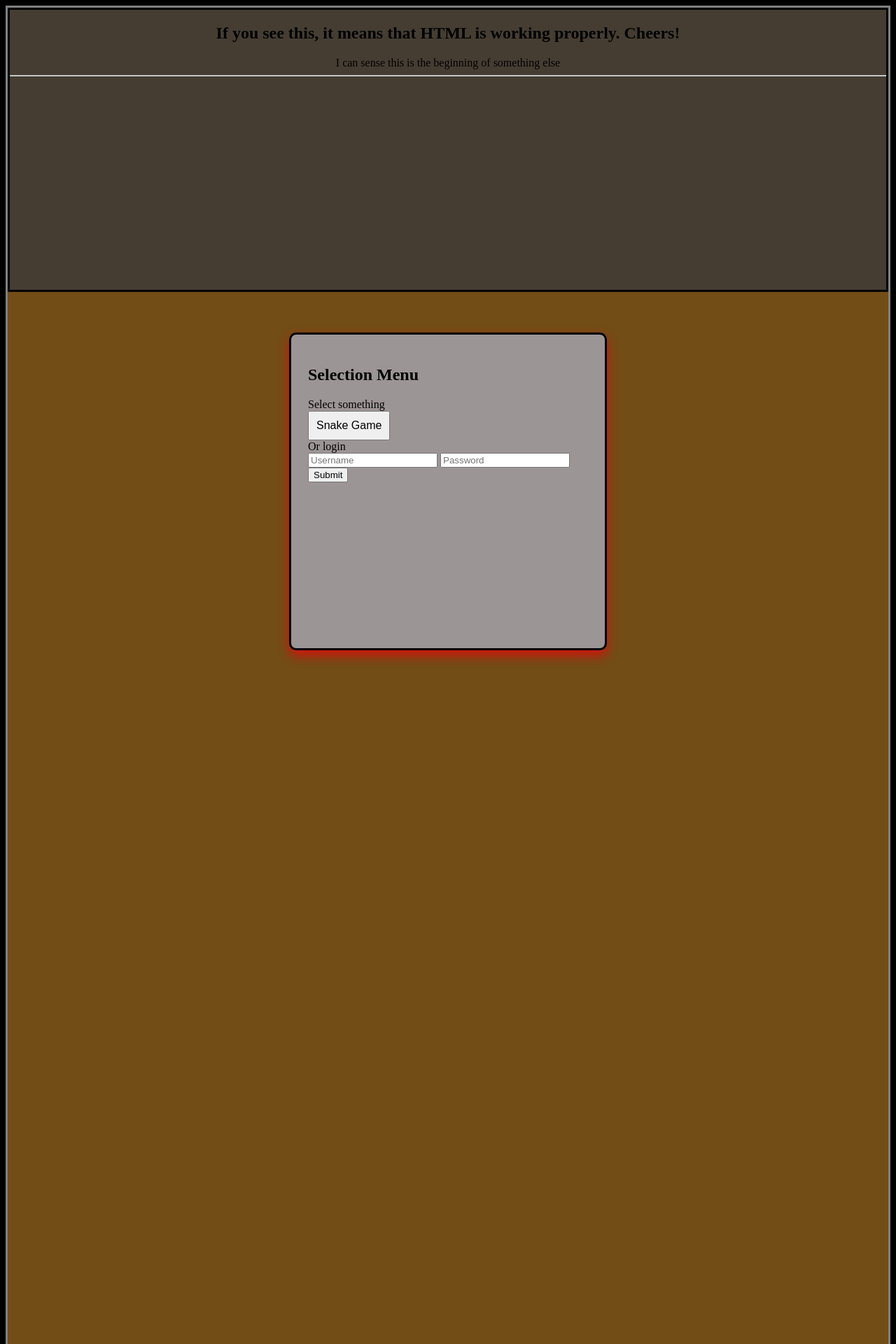
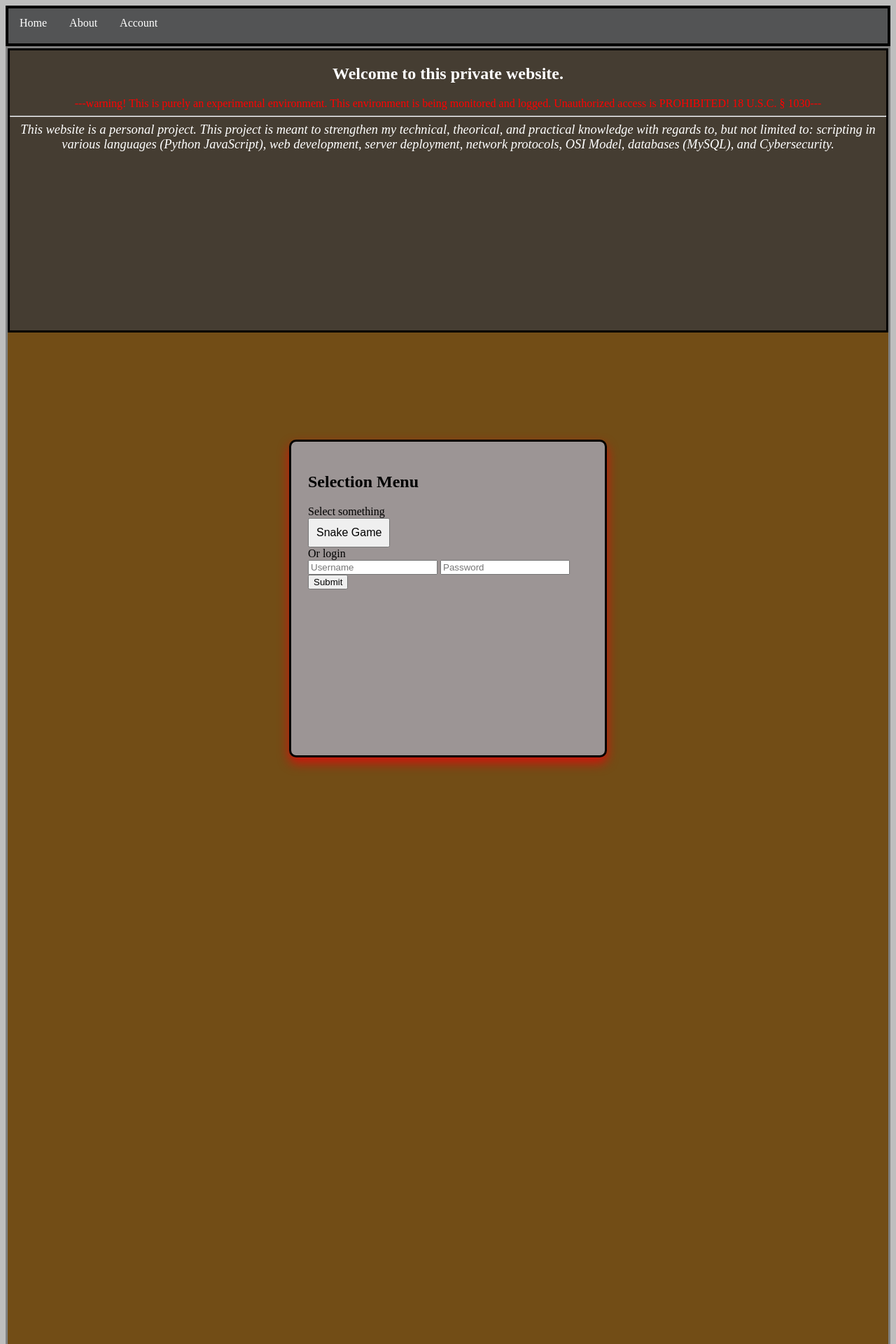
Before and after one commit to SacredDen19/Personal-Site-Project, a Flask app: page / in a window 1280 px wide. Shown: the top 1920 px of the page at 70% size. Run offline with Flask 3, Linux system fonts and the light colour scheme.

Commit message:
Added a nav bar to the web page. Also added the base html template that will be used across the site.

```diff
--- a/static/stylesheets/landing_page.css
+++ b/static/stylesheets/landing_page.css
@@ -1,5 +1,37 @@
 body {
-    background-color: black;
+    background-color: rgb(190, 190, 190);
+}
+.nav-bar-header {
+    position: sticky;
+    top: 0;
+    overflow: visible;
+    z-index: 1000; /*Puts header above all other elements*/
+    width: auto;
+    height: 50px;
+    background-color: rgba(83, 84, 85, 1);
+    border: 4px solid black;
+
+}
+.nav-bar-ul {
+    list-style: none; /*Removes the dot list*/
+    margin: 0;
+    padding: 0;
+    border-radius: 1rem;
+    /*These are needed so the nav items are aligned with the top left borders*/
+}
+.nav-bar-item {
+    float: left;
+}
+.nav-item {
+    color: rgb(255, 255, 255);
+    text-align: center;
+    text-decoration: none;
+    display: block;
+    padding: 12px 16px;
+    background-color: rgba(83, 84, 85, 0.80);
+}
+.nav-item:hover {
+    background-color: rgba(70, 70, 70, 0.9);
 }
 .main-content {
     display: grid;
@@ -7,10 +39,12 @@ body {
     grid-column: 1;
     overflow: auto;
     align-items: top;
-    height: 2000px;
+    height: 4000px;
     border: 3px solid gray;
     background-color: rgb(114, 77, 22);
 }
+
+
 
 #WelcomeMenuDiv {
     grid-column: 1;
@@ -43,7 +77,7 @@ body {
     position: relative;
     max-width: 400px;
     height: 400px;
-    top: -50%;
+    top: -70%;
     margin: 0 auto; /*centers section horizontally*/
     background-color: #9c9595;
     border: 3.5px solid black;
@@ -53,16 +87,18 @@ body {
 }
 
 
+#WelcomeHeader {
+    color: white;
+}
+#WelcomeParagraph {
+    color: red;
+}
+#description {
+    color: white;
+    font-style: italic;
+    font-size: 115%;
+}
 
-#ComingSoon {
-    left: -120px;
-}
-#user_Name {
-    left: -120px;
-}
-#user_Pass {
-    left: -120px;
-}
 #SnakeGameButton {
     padding: 10px;
     font-size: 1rem;
--- a/templates/index.html
+++ b/templates/index.html
@@ -10,26 +10,40 @@
 		<link rel="stylesheet" href="{{ url_for('static', filename='stylesheets/landing_page.css') }}">
 	</head>
 
-	<!--
-		This very big block will come in handy one day. (Hint: navigation)
-	<header>
-		<nav>
-			<ul>
-				<li><a href="#">Home</a></li>
-				<li><a href="#">About</a></li>
-			</ul>
-		</nav>
-	</header>-->
+
 
 
 	<main>
 		<body>
+				<!--
+				This very big block will come in handy one day. (Hint: navigation)-->
+				<header class="nav-bar-header" id="nav-header-id">
+					<nav class="nav-bar">
+						<ul class="nav-bar-ul">
+							<li class="nav-bar-item">
+								<a class="nav-item" href="/">Home</a>
+							</li>
+							<li class="nav-bar-item">
+								<a class="nav-item" href="#">About</a>
+							</li>
+							<li class="nav-bar-item">
+								<a class="nav-item" href="#">Account</a>
+							</li>
+						</ul>
+					</nav>
+				</header>
+
 				<div class="main-content">
 					<section class="WelcomeSection">
 						<div class="RandomElementsInWelcome" id="WelcomeMenuDiv">
-							<h1 id="WelcomeHeader">If you see this, it means that HTML is working properly. Cheers!</h1>
-							<p1 id="WelcomeParagraph">I can sense this is the beginning of something else</p1>
+							<h1 id="WelcomeHeader">Welcome to this private website.</h1>
+							<p1 id="WelcomeParagraph">---warning! This is purely an experimental environment. This environment is being monitored and logged. Unauthorized access is PROHIBITED! 18 U.S.C. § 1030---</p1>
 							<hr>
+
+							<p4 id="description">This website is a personal project. This project is meant to strengthen my technical, theorical,
+								and practical knowledge with regards to, but not limited to: scripting in various languages (Python JavaScript),
+								web development, server deployment, network protocols, OSI Model, databases (MySQL), and Cybersecurity.
+							</p4>
 						</div>
 					</section>
 
```
Also changed, not shown: templates/base_template.html (added, +34 -0 lines).
